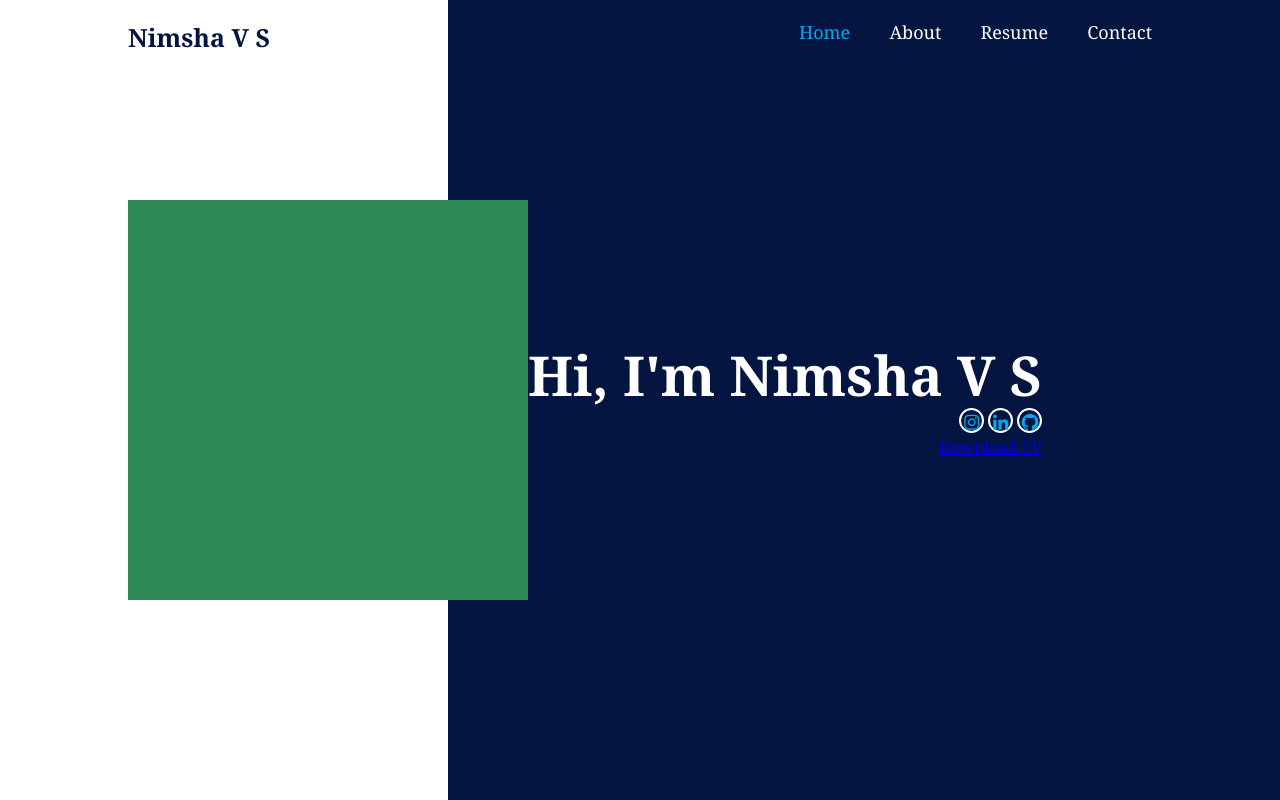
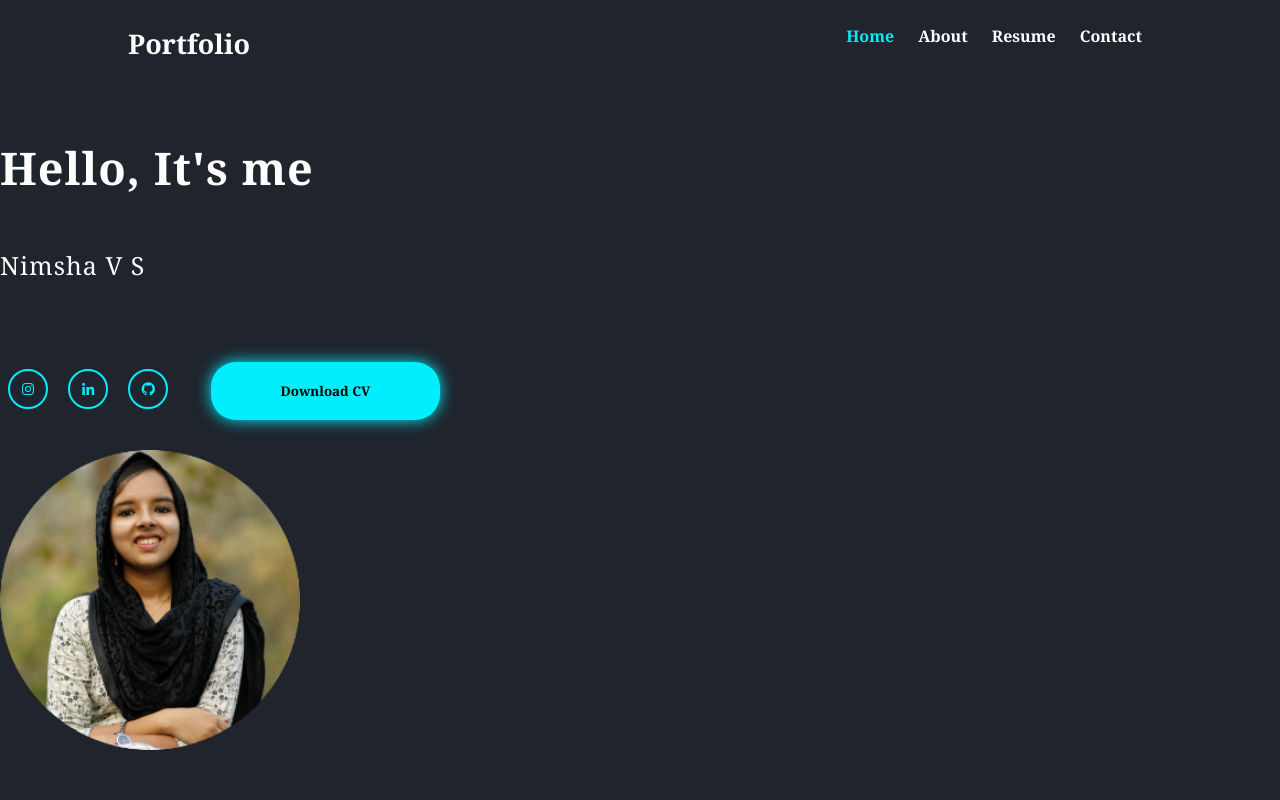
Before and after one commit to Nimshavs/Portfolio, a plain HTML site: page index.html in a window 1280 px wide. Drawn offline with nearby package versions, Linux system fonts and the light colour scheme.

Commit message:
first commit

```diff
--- a/css/menu.css
+++ b/css/menu.css
@@ -4,46 +4,67 @@
     box-sizing: border-box;
     font-family: Cambria, Cochin, Georgia, Times, 'Times New Roman', serif;
   }
+body{
+  background-color: #1f242d; font-family: "Poppins",sans-serif;
+  color: white;
+}
 .header{
-    position: fixed; top: 0; left: 0;
-    width: 100%; padding: 20px 10%; background: transparent;
+    padding: 25px 10%; background: transparent;
     display:flex; justify-content: space-between;
 }
 .logo{
-  font-size: 25px; color: #031540; text-decoration: none;
-  font-weight: 700;
+  font-size: 27px; color: #fff; text-decoration: none;
+  font-weight: 600; cursor: default;
 }
 .navbar a {
-  font-size: 18px; color: #fff; text-decoration: none;
-  font-weight: 500; margin-left: 35px;
-  transition: .3s;
+  color: #fff; text-decoration: none;
+  font-weight: 600;
+  padding: 0px 10px;
+  transition: 0.3s all;
 }
 
 .navbar a:hover,
 .navbar a.active {
-    color: #00abf0;
+    color: #0ef;
 }
-.home{
-  height: 100vh;
-  background: linear-gradient(-90deg,#031540 65%,#fff 35%);
-  display: flex; align-items: center;
-  padding: 0 10%;
+.hero-container{
+  display: flex;
+  padding: 25px 10%;
+  justify-content: center;
+  align-items: center;
 }
-.home-image{
-  width: 400px; height: 400px; background: seagreen;
+.info-side h3{
+  font-size: 25px;
+  font-weight: 500; margin: 50px 0;
+  letter-spacing: 1px;
 }
-.home-content{
-  max-width: 600px; color: #fff;
-  text-align: right;
+.info-side h1{
+  font-size: 45px; letter-spacing: 1px;
+  font-weight: 700;
 }
-.home-content h1{
-  font-size: 55px; line-height: 1.2;
+.hero-img{
+  right: 100px;
 }
-.home-sci a{
-  display: inline-block;
-  justify-content: center; align-items: center;
-  width: 25px; height: 25px;
-  background: transparent; border: 2px solid #fff;
-  border-radius: 50%; font-size: 20px;
-  color: #00abf0; text-decoration: none;
+.hero-img img{
+  width: 300px;
 }
+i{
+  position: relative; border: 2px solid #0ef;
+  padding: 10px; border-radius: 50%;
+  color: #0ef; margin: 0px 8px;
+  transition: 0.3ms;
+}
+i:hover{
+  box-shadow: 0 0 20px #0ef;
+}
+
+button{
+  background-color: #0ef; margin: 30px;
+  padding: 20px 70px; border: none;
+  border-radius: 25px; cursor: pointer;
+  font-weight: 700; transition: .3s;
+  box-shadow: 0 0 15px #0ef;
+}
+button :hover{
+  box-shadow: none;
+}
--- a/index.html
+++ b/index.html
@@ -2,6 +2,7 @@
 <html lang="en">
 <head>
     <meta charset="UTF-8">
+    <meta http-equiv="X-UA-Compatible" content="IE=edge">
     <meta name="viewport" content="width=device-width, initial-scale=1.0">
     <title>My Portfolio</title>
     <link rel="stylesheet" href="./css/menu.css">
@@ -11,7 +12,7 @@
 
 <body>
     <header class="header">
-        <a href="#" class="logo">Nimsha V S </a>
+        <a href="#" class="logo">Portfolio </a>
         <nav class="navbar">
             <a href="#" class="active">Home</a>
             <a href="#">About</a>
@@ -20,20 +21,21 @@
         </nav>
     </header>
 
-    <section class="home">
-        <div class="home-image"></div>
-        <div class="home-content">
-            <h1>Hi, I'm Nimsha V S</h1>
-            <!--<h3>Data Analyst</h3>-->
-
+    <div class="hero-container"></div>
+        <div class="info-side">
+            <h1>Hello, It's me </h1>
+            <h3>Nimsha V S</h3>
             <div class="home-sci">
                 <a href="#"><i class='bx bxl-instagram' ></i></a>
                 <a href="#"><i class='bx bxl-linkedin'></i></a>
                 <a href="#"><i class='bx bxl-github'></i></a>
+                <button class="btn">Download CV</button>
             </div>
-            <a href="#" class="btn">Download CV</a>
+            <div class="hero-img">
+                <img src="My Pic.png" alt="my pic">
+            </div>
         </div>
 
-    </section>
+
 </body>
 </html>
```
Also changed, not shown: My Pic.png (added).
